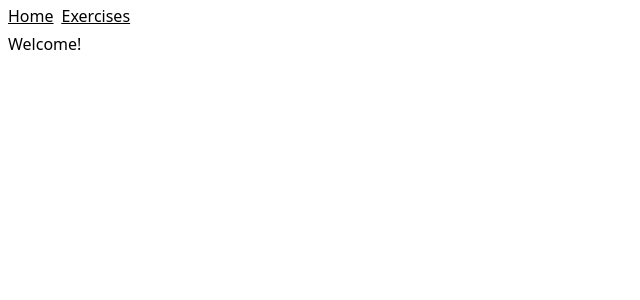
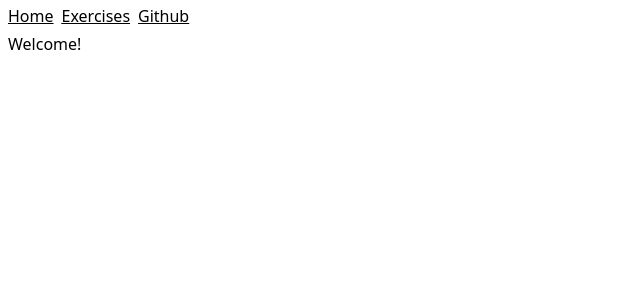
Before and after one commit to skatingincentralpark/react-playground, a Next.js app: page / in a window 1280 px wide. Shown: the top 300 px of the page, without its empty margins (0-640 px from the left). Built offline with nearby package versions, Linux system fonts and the light colour scheme.

Commit message:
Add bar graph - initial

```diff
--- /dev/null
+++ b/app/exercises/bar-graph/page.tsx
@@ -0,0 +1,114 @@
+"use client";
+
+import { useEffect, useState } from "react";
+import "./styles.css";
+
+function getCountMap(arr: unknown[]) {
+  const m = new Map();
+  for (let i = 0; i < arr.length; i++) {
+    let num = m.get(arr[i]) || 0;
+    m.set(arr[i], num + 1);
+  }
+  return m;
+}
+
+function generateSequence(start: number, end: number, numSteps: number) {
+  const step = (end - start) / numSteps;
+  let sequence = [];
+  for (let i = 0; i <= numSteps; i++) {
+    sequence.push(start + i * step);
+  }
+  return sequence;
+}
+
+export default function Page() {
+  const [data, setData] = useState<[string, number][]>([]);
+  const [loading, setLoading] = useState(true);
+
+  async function getData() {
+    const QTY = 200;
+    const MIN = 0;
+    const MAX = 10;
+
+    const res = await fetch(
+      `https://www.random.org/integers/?num=${QTY}&min=${MIN}&max=${MAX}&col=1&base=10&format=plain&rnd=new`
+    );
+
+    const numberString: string = await res.text();
+
+    const map = getCountMap(numberString.split("\n").filter((v) => !!v.trim()));
+
+    const data: [string, number][] = [...map.entries()].sort(
+      (a, b) => Number(a[0]) - Number(b[0])
+    );
+
+    return data;
+  }
+
+  useEffect(() => {
+    refetch();
+  }, []);
+
+  const dataKeys = data.map((v) => Number(v[0]));
+  const dataVals = data.map((v) => v[1]);
+
+  const yAxisMax = dataVals.reduce((prev, curr) => {
+    return curr > prev ? curr : prev;
+  }, 0);
+
+  function refetch() {
+    setLoading(true);
+
+    getData().then((data) => {
+      setData(data);
+      setLoading(false);
+    });
+  }
+
+  if (loading) return <div>Fetching data...</div>;
+
+  return (
+    <div className="bar-graph-page-wrapper">
+      <button
+        onClick={refetch}
+        className="px-4 border rounded w-fit bg-neutral-50"
+      >
+        Refetch
+      </button>
+      <div
+        className="layout"
+        style={{
+          ["--height" as string]: "500px",
+        }}
+      >
+        <div className="y-axis-labels">
+          {generateSequence(0, yAxisMax, 3).map((value) => (
+            <div key={`y-label-${value}`} className="y-axis-label">
+              {Math.floor(value)}
+            </div>
+          ))}
+        </div>
+
+        <div className="bar-graph">
+          {data.map(([a, b], i) => (
+            <div
+              key={a}
+              className="bar"
+              style={{
+                ["--height" as string]: `${(b / yAxisMax) * 100}%`,
+              }}
+            />
+          ))}
+        </div>
+
+        <div className="x-axis-labels">
+          {dataKeys.map((value) => (
+            <div className="x-axis-label" key={`x-label-${value}`}>
+              {value}
+            </div>
+          ))}
+        </div>
+      </div>
+    </div>
+  );
+}
--- /dev/null
+++ b/app/exercises/bar-graph/styles.css
@@ -0,0 +1,63 @@
+.bar-graph-page-wrapper {
+  display: flex;
+  flex-direction: column;
+  gap: 1rem;
+}
+
+.layout {
+  --gap: 10px;
+  padding-top: var(--gap);
+  display: grid;
+  grid-template-columns: auto 1fr;
+  grid-template-rows: 1fr auto;
+  height: var(--height);
+  overflow-x: scroll;
+}
+
+.bar-graph {
+  background-color: rgb(255, 229, 181);
+  border: 1px solid orange;
+  height: 100%;
+  width: 100%;
+  column-gap: var(--gap);
+  padding: 0 var(--gap);
+  display: flex;
+  align-items: flex-end;
+}
+
+.bar {
+  background-color: orange;
+  width: 100%;
+  height: var(--height);
+}
+
+.y-axis-labels {
+  --label-height: 20px;
+  display: flex;
+  flex-direction: column-reverse;
+  justify-content: space-between;
+  margin-top: calc(0px - (var(--label-height) / 2));
+  margin-bottom: calc(0px - (var(--label-height) / 2));
+  padding-right: var(--gap);
+}
+
+.y-axis-label {
+  height: var(--label-height);
+  display: flex;
+  justify-content: flex-end;
+  align-items: center;
+}
+
+.x-axis-labels {
+  grid-column: 2;
+  height: 100%;
+  text-align: center;
+  column-gap: var(--gap);
+  padding: var(--gap) var(--gap) 0 var(--gap);
+  display: flex;
+  align-items: flex-start;
+}
+
+.x-axis-label {
+  width: 100%;
+}
--- a/app/layout.tsx
+++ b/app/layout.tsx
@@ -29,7 +29,7 @@ export default function RootLayout({
             Home
           </Link>
           <nav>
-            <ul>
+            <ul className="flex gap-2">
               {pages.map((page) => {
                 return (
                   <li key={page} className="underline capitalize">
@@ -37,6 +37,16 @@ export default function RootLayout({
                   </li>
                 );
               })}
+              <li>
+                <a
+                  href="https://github.com/skatingincentralpark/react-playground"
+                  target="_blank"
+                  rel="noopener noreferrer"
+                  className="underline"
+                >
+                  Github
+                </a>
+              </li>
             </ul>
           </nav>
         </header>
--- a/tsconfig.json
+++ b/tsconfig.json
@@ -1,6 +1,6 @@
 {
   "compilerOptions": {
-    "target": "es5",
+    "target": "ES2015",
     "lib": ["dom", "dom.iterable", "esnext"],
     "allowJs": true,
     "skipLibCheck": true,
```
Also changed, not shown: app/exercises/bar-graph/README.md (added).
